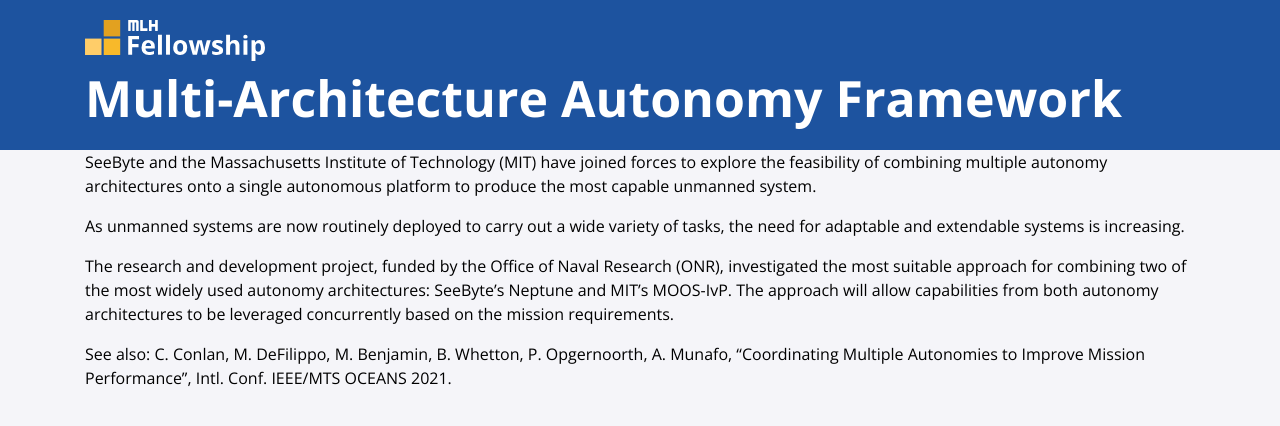
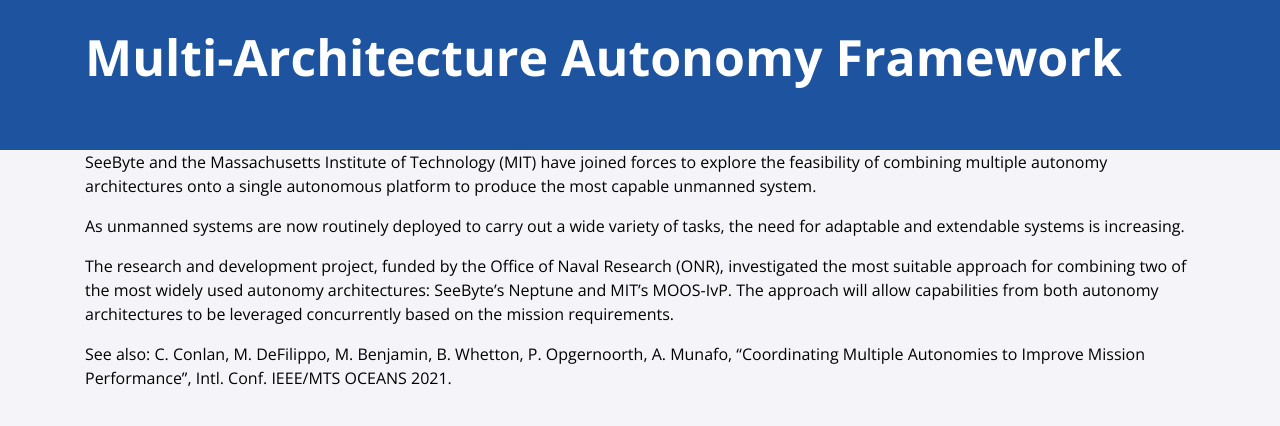
Before and after one commit to andreamunafo/andreamunafo.github.io.archived, a Jekyll site: the page built from projects/project-onr-mit.md, in a window 1280 px wide. Shown: the top 426 px of the page. Built offline with Jekyll 4.4.1, drawn with Linux system fonts in a browser that asks for light colours; nearby versions of some CDN libraries.

Commit message:
Update page.html to remove old logo

```diff
--- a/_layouts/page.html
+++ b/_layouts/page.html
@@ -6,7 +6,7 @@
     <div class="container">
         <div class="logo">
             <a href="/">
-                <img src="/assets/img/logo.svg"/>
+                <!--img src="/assets/img/logo.svg"/-->
             </a>
         </div>
         <div class="title">
```
